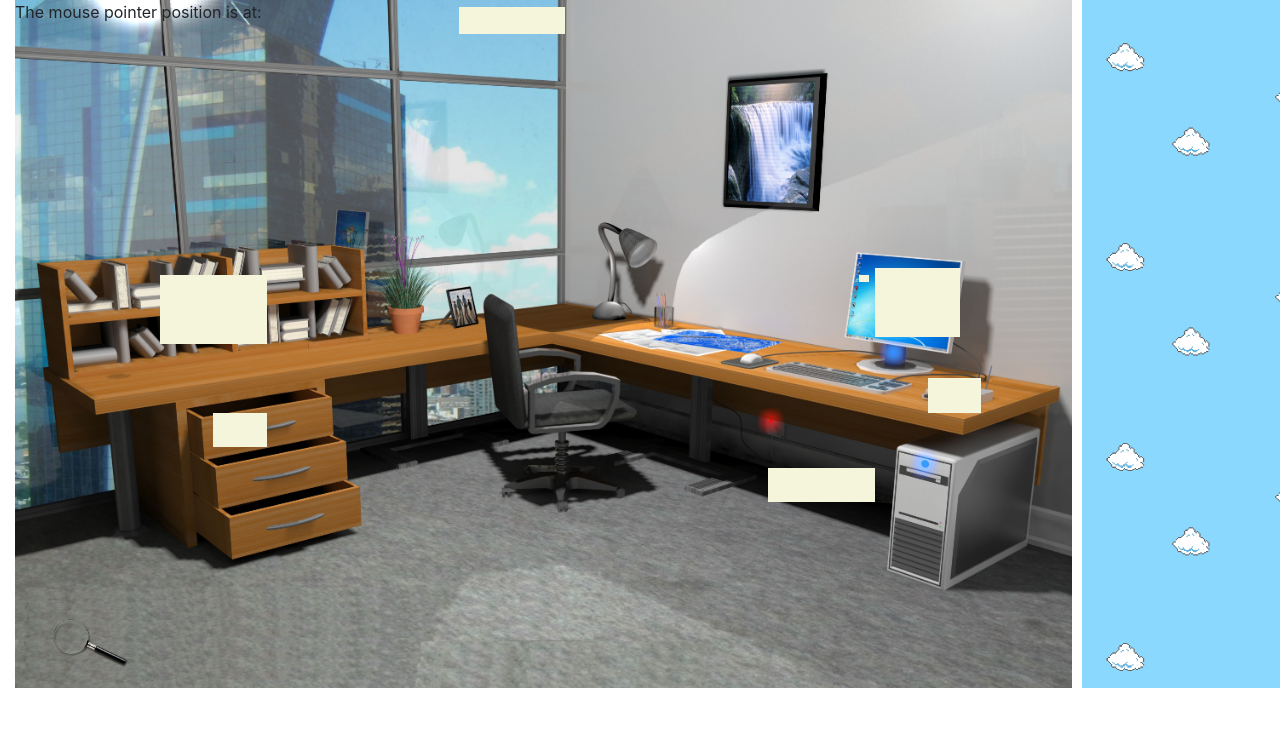
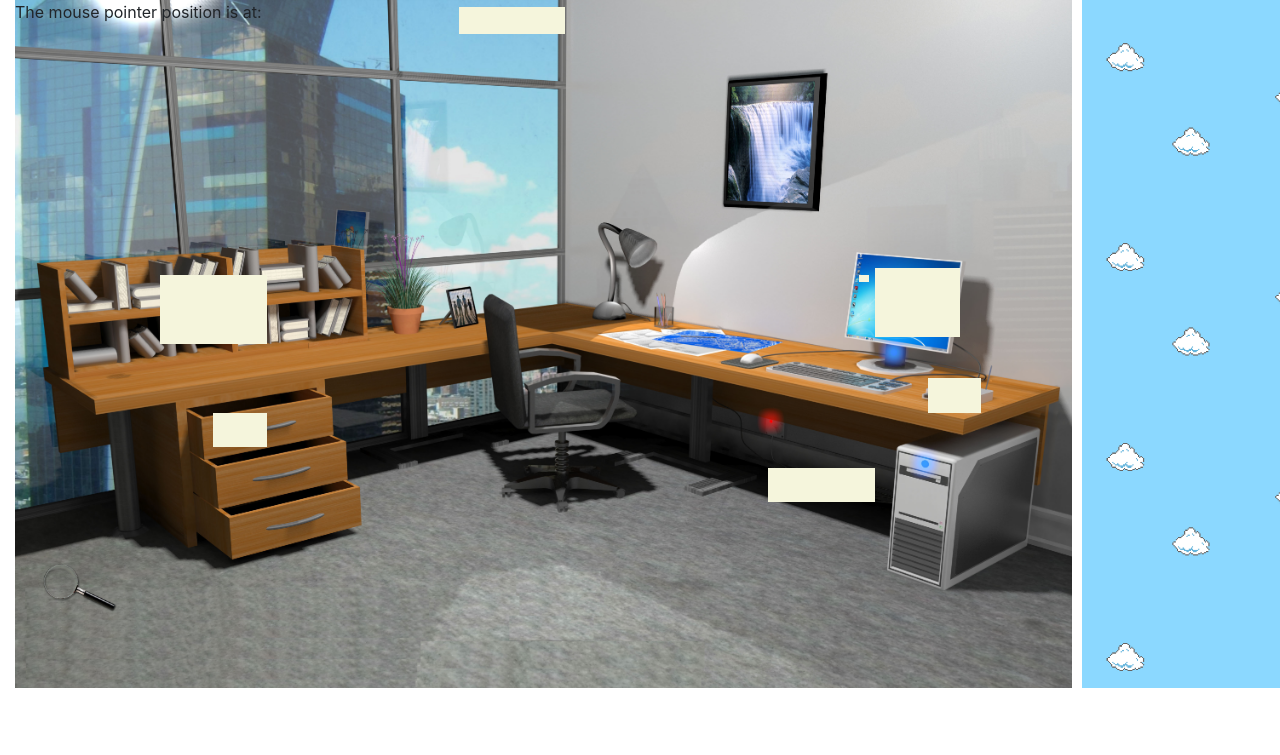
Before and after one commit to Geothrill/Proyecto-EscapeRoom-PoligonoSur, a PHP site: page / in a window 1280 px wide. Shown: the top 755 px of the page. Run offline with PHP 8.4, Linux system fonts and the light colour scheme; some libraries are stand-ins or nearby versions.

Commit message:
Subida la lupa un poco más

```diff
--- a/style/estilo.css
+++ b/style/estilo.css
@@ -71,8 +71,8 @@
     position:absolute;
     background-image: url('../images/lupa.png');
     background-size: cover;
-    left: 5%;
-    top: 90%;
+    left: 4%;
+    top: 82%;
     width: 7%;
     height: 7%;
 
```
